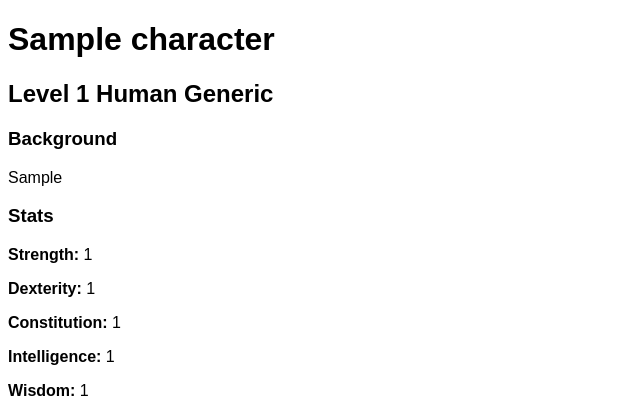
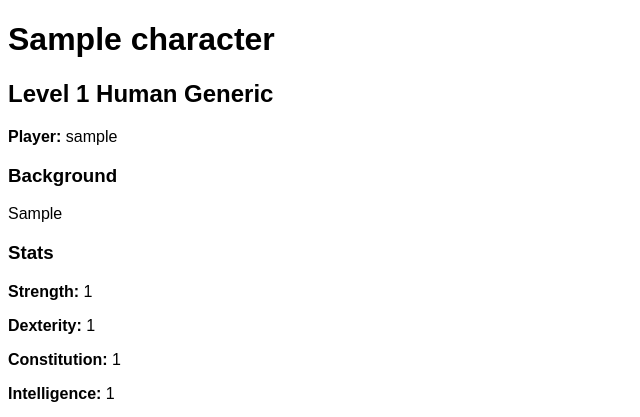
Before and after one commit to mpirnat/django-tutorial-v2, a Django app: page /characters/1/ in a window 1280 px wide. Shown: the part 84-501 px from the top of the page, without its empty margins (0-640 px from the left). Run offline with Django 3.2, Linux system fonts and the light colour scheme; data comes from the database, SQL or seed files in the repository; tables that the repository leaves empty hold one stand-in row (values such as "Sample post").

Commit message:
Added player name to character details page

```diff
--- a/characters/templates/characters/view_character.html
+++ b/characters/templates/characters/view_character.html
@@ -5,6 +5,8 @@
 {% block content %}
 <h1>{{character.name}}</h1>
 <h2>Level {{character.level}} {{character.race.name}} {{character.cclass.name}}</h2>
+
+<p><label>Player:</label> {{character.player.username}}</p>
 
 <h3>Background</h3>
 {% if character.background %}
```
